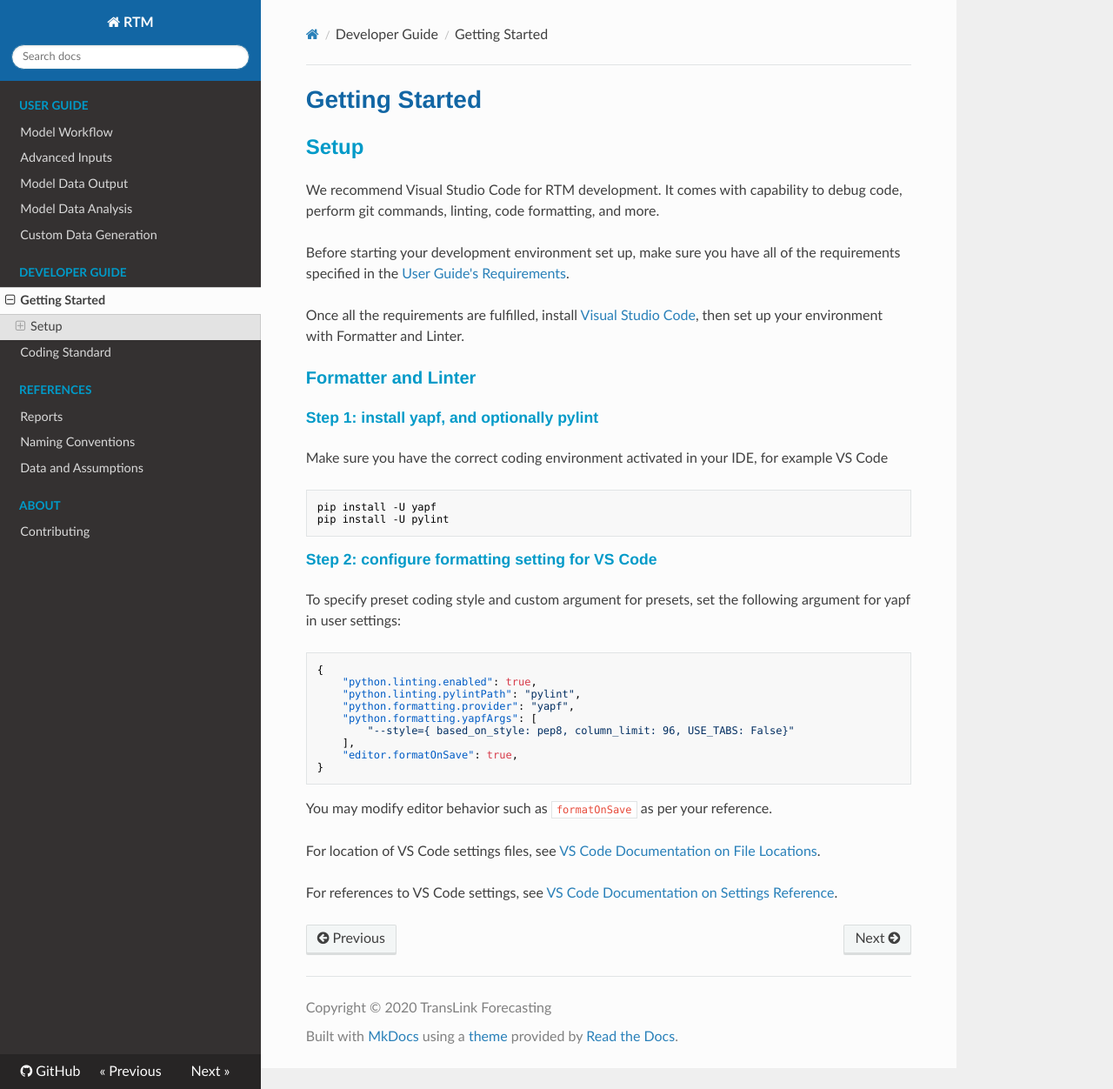
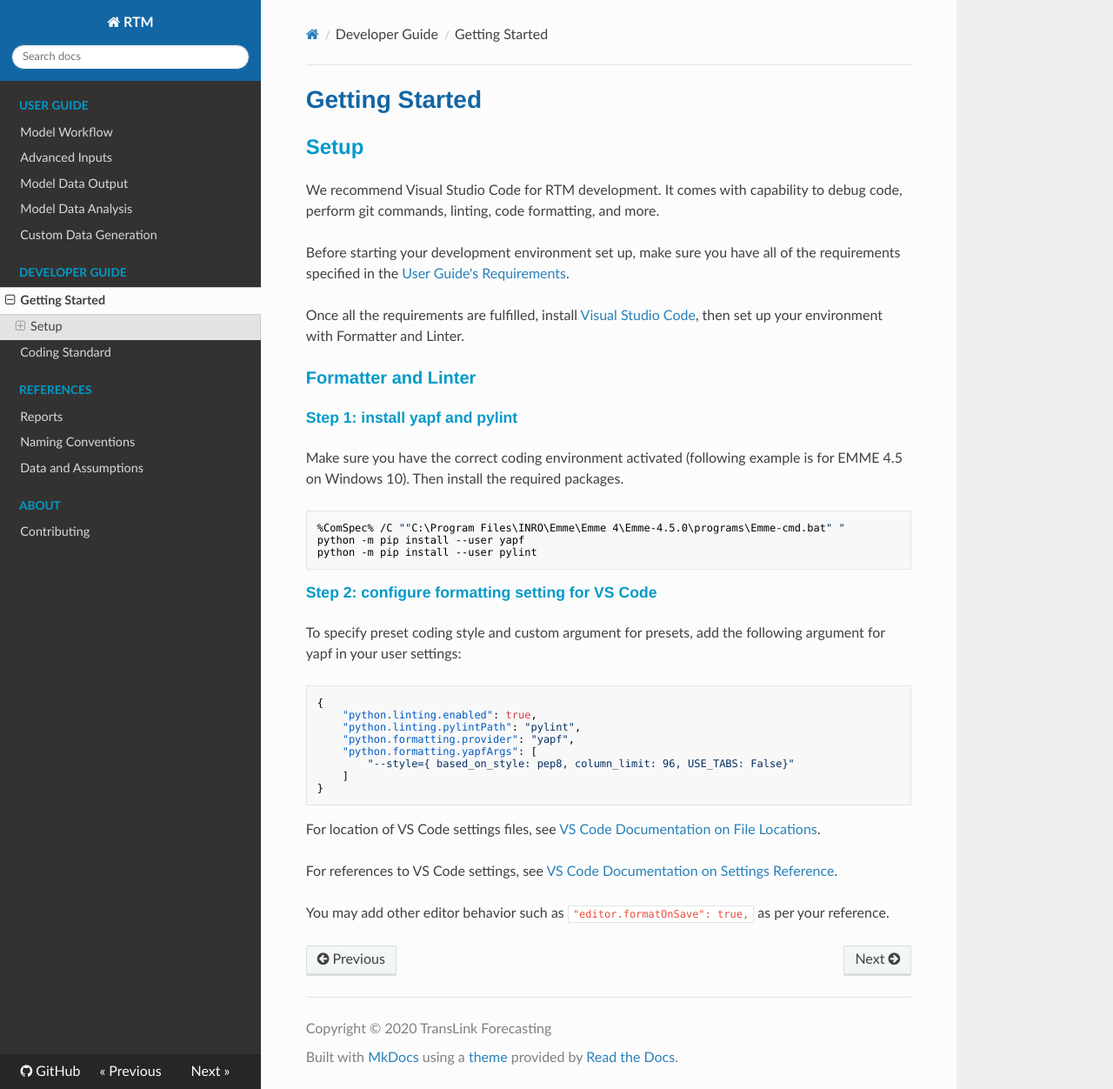
Before and after one commit to TransLinkForecasting/rtmdoc, an MkDocs documentation site: the page built from docs/dev_getting_started.md, in a window 1280 px wide and 1252 px high. Shown: the whole window at 87% size. Built offline with MkDocs 1.6.1, drawn with Linux system fonts in a browser that asks for light colours; nearby versions of some CDN libraries.

Commit message:
update code formatting set up

````diff
--- a/docs/dev_getting_started.md
+++ b/docs/dev_getting_started.md
@@ -12,18 +12,19 @@ Once all the requirements are fulfilled, install [Visual Studio Code], then set
 
 ### Formatter and Linter
 
-##### Step 1: install yapf, and optionally pylint
+##### Step 1: install yapf and pylint
 
-Make sure you have the correct coding environment activated in your IDE, for example VS Code
+Make sure you have the correct coding environment activated (following example is for EMME 4.5 on Windows 10). Then install the required packages.
 
 ```bash
-pip install -U yapf
-pip install -U pylint
+%ComSpec% /C ""C:\Program Files\INRO\Emme\Emme 4\Emme-4.5.0\programs\Emme-cmd.bat" "
+python -m pip install --user yapf
+python -m pip install --user pylint
 ```
 
 ##### Step 2: configure formatting setting for VS Code
 
-To specify preset coding style and custom argument for presets, set the following argument for yapf in user settings:
+To specify preset coding style and custom argument for presets, add the following argument for yapf in your user settings:
 
 ```
 {
@@ -32,16 +33,15 @@ To specify preset coding style and custom argument for presets, set the followin
     "python.formatting.provider": "yapf",
     "python.formatting.yapfArgs": [
         "--style={ based_on_style: pep8, column_limit: 96, USE_TABS: False}"
-    ],
-    "editor.formatOnSave": true,
+    ]
 }
 ```
-
-You may modify editor behavior such as `formatOnSave` as per your reference.
 
 For location of VS Code settings files, see [VS Code Documentation on File Locations].
 
 For references to VS Code settings, see [VS Code Documentation on Settings Reference].
+
+You may add other editor behavior such as `"editor.formatOnSave": true,` as per your reference.
 
 
 <!-- ## Model Structure
````
